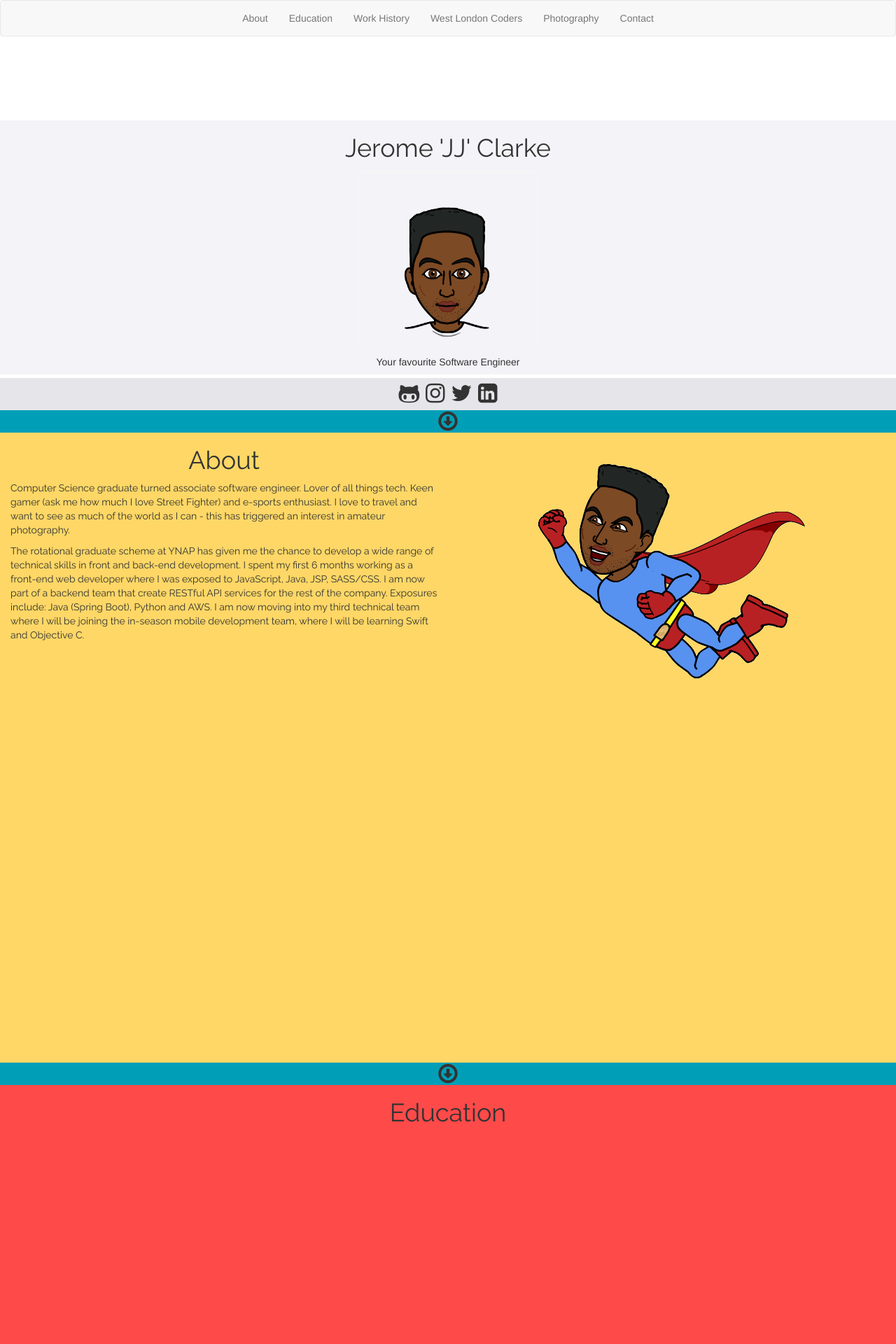
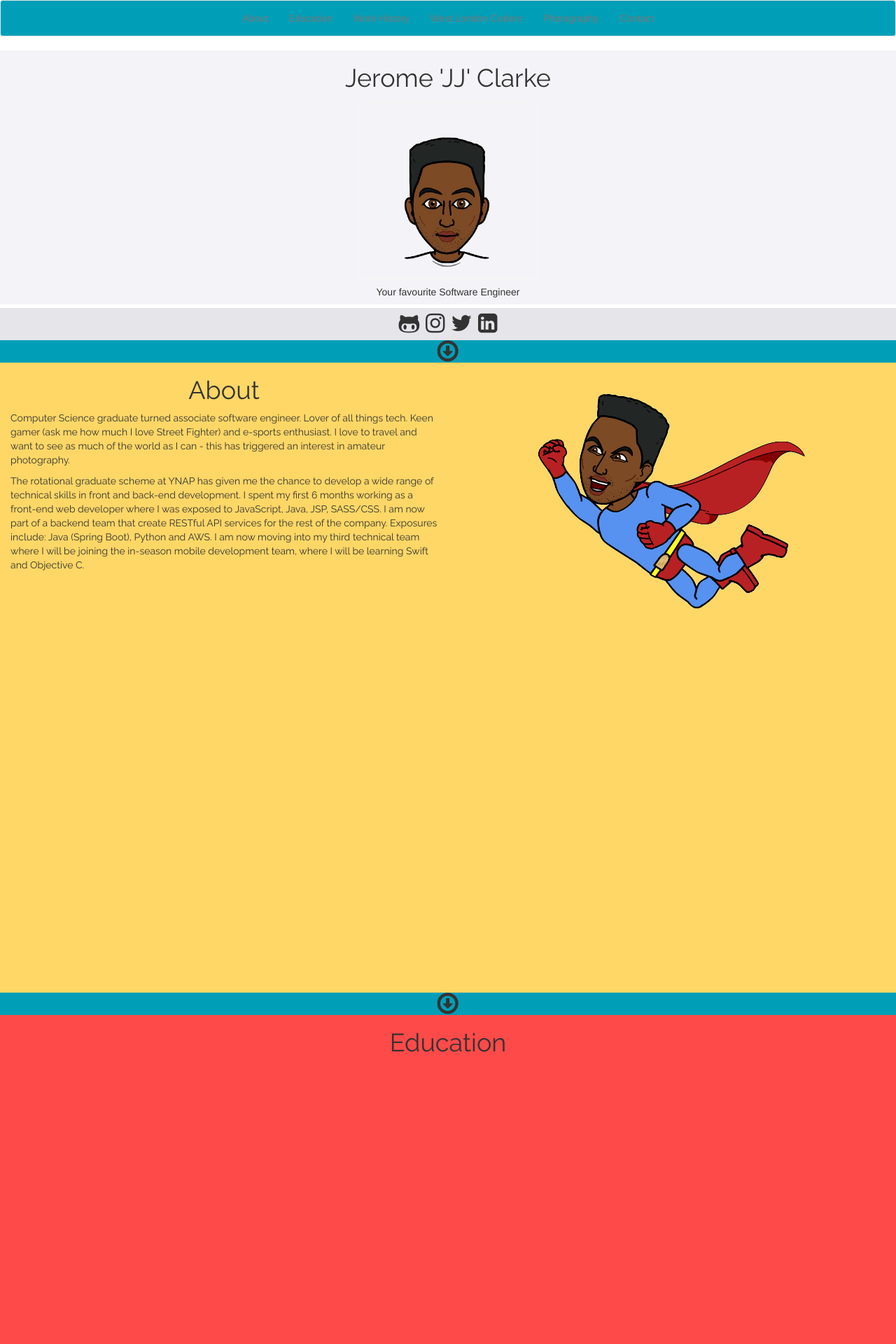
Before and after one commit to Jayzillachu/jayzillachu.github.io, a Jekyll site: the page built from index.html, in a window 1280 px wide. Shown: the top 1920 px of the page at 70% size. Built offline with Jekyll 4.4.1, drawn with Linux system fonts in a browser that asks for light colours.

Commit message:
buggy commit

```diff
--- a/Gemfile
+++ b/Gemfile
@@ -1,2 +1,3 @@
 source 'https://rubygems.org'
 gem 'github-pages', group: :jekyll_plugins
+gem 'therubyracer'
--- a/_sass/_base.scss
+++ b/_sass/_base.scss
@@ -16,7 +16,7 @@
 	//background-color: $color-highlight;
 }
 .header {
-	margin-top: 100px;
+	//margin-top: 5px;
 	background: $light-grey;
 }
 
@@ -54,6 +54,13 @@
 	border-style: solid;
 	border: 2px;
 	border-color: $red;
+	.fa {
+		-webkit-animation-name: pulsate; /* Chrome, Safari, Opera */
+	    -webkit-animation-duration: 2s; /* Chrome, Safari, Opera */
+	    animation-name: pulsate;
+	    animation-duration: 2s;
+	    -webkit-animation-iteration-count: infinite;
+	}
 }
 
 .section-1 {
@@ -98,6 +105,14 @@
 	}
 }
 
+.navbar {
+	background: $teal;
+}
+
+.navbar-header .navbar-default .navbar-nav>li>a {
+	color: $red;
+}
+
 @media (min-width: 768px) {
     .navbar .navbar-nav {
         display: inline-block;
@@ -110,8 +125,51 @@
     }
 }
 
+#hero {
+	-webkit-animation-name: slideIn; /* Chrome, Safari, Opera */
+    -webkit-animation-duration: 2s; /* Chrome, Safari, Opera */
+    animation-name: slideIn;
+    animation-duration: 2s;
+    -webkit-animation-iteration-count: infinite;
+}
+
 
 @keyframes fadeIn {
     0%   {opacity: 0;}
     100% {opacity: 1;}
 }
+
+@keyframes pulsate {
+	 0% {-webkit-transform: scale(1, 1);}
+    100% {-webkit-transform: scale(1.2, 1.2);}
+}
+
+.fa:hover {
+  animation: shake 0.82s cubic-bezier(.36,.07,.19,.97) both;
+  transform: translate3d(0, 0, 0);
+  backface-visibility: hidden;
+  perspective: 1000px;
+}
+
+@keyframes shake {
+  10%, 90% {
+    transform: translate3d(-1px, 0, 0);
+  }
+
+  20%, 80% {
+    transform: translate3d(2px, 0, 0);
+  }
+
+  30%, 50%, 70% {
+    transform: translate3d(-4px, 0, 0);
+  }
+
+  40%, 60% {
+    transform: translate3d(4px, 0, 0);
+  }
+}
+
+@keyframes slideIn {
+	0% {right:100px;}
+	100% { right:0px;}
+}
--- a/index.html
+++ b/index.html
@@ -16,11 +16,7 @@
 <script src="http://maxcdn.bootstrapcdn.com/bootstrap/3.3.6/js/bootstrap.min.js"></script>
 <link rel="stylesheet" href="{{ "/css/main.css" | prepend: site.baseurl }}">
 
-
-
-
-
-<nav class="navbar navbar-default">
+<nav class="navbar navbar-default ">
   <div class="">
     <!-- Brand and toggle get grouped for better mobile display -->
     <div class="navbar-header">
@@ -45,13 +41,6 @@
     </div><!-- /.navbar-collapse -->
   </div><!-- /.container-fluid -->
 </nav>
-
-
-
-
-
-
-
 
 <div class="container col-md-12 ">
 	<div class="header row">
@@ -84,7 +73,7 @@
 			</p>
 		</div>
 		<div class ="col-md-6">
-			<img src="assets/j-moji2.png"/>
+			<img src="assets/j-moji2.png" id="hero"/>
 		</div>
 	</div>
 	<div class="down-arrow row">
```
Also changed, not shown: test.html (added, +53 -0 lines), Gemfile.lock.
